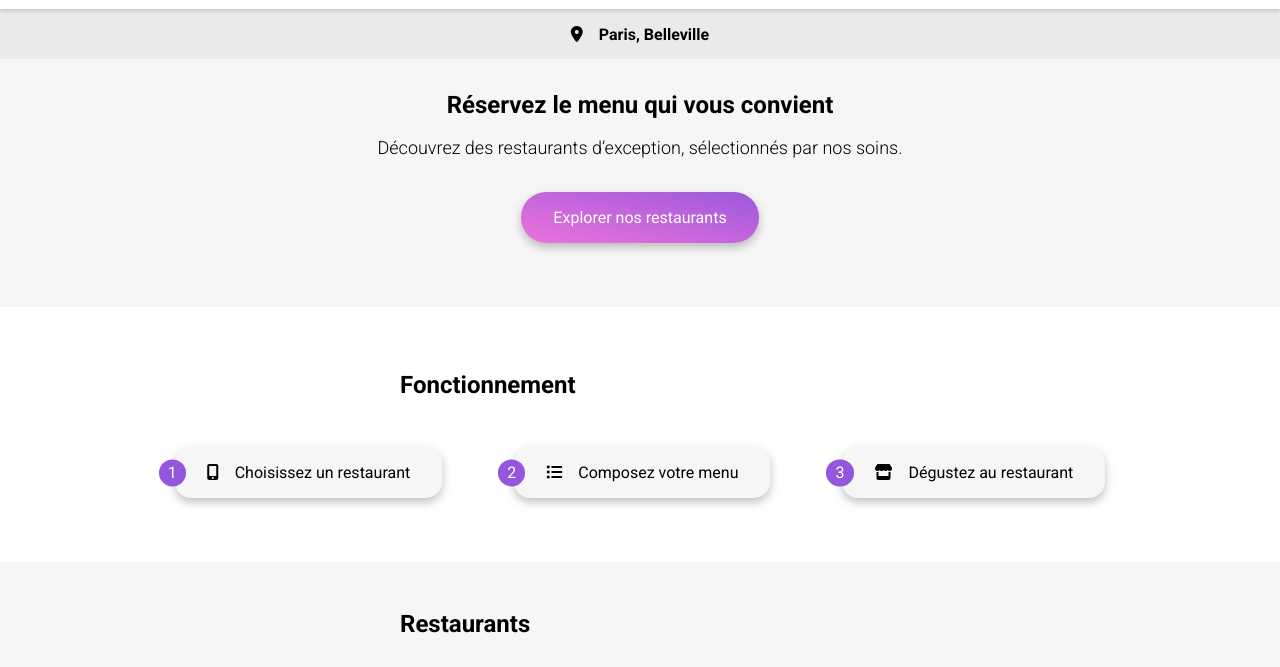
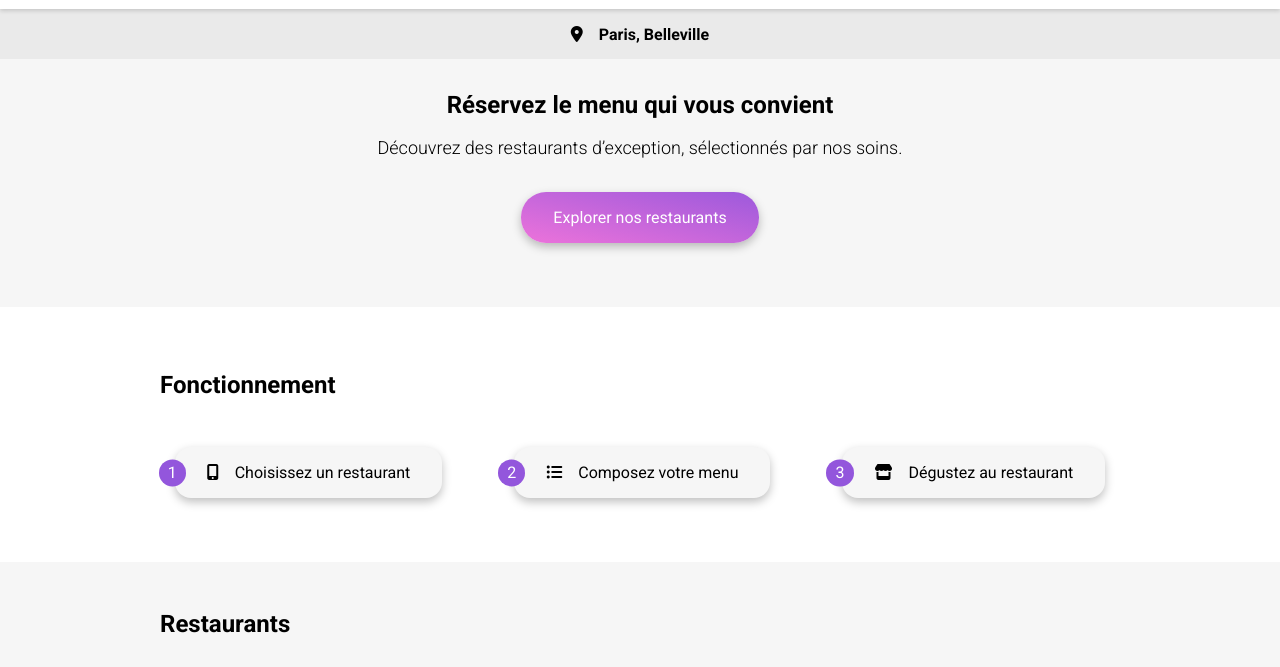
Before and after one commit to KnoweExp/OhMyFood-Projet3, a plain HTML site: page index.html in a window 1280 px wide. Shown: the part 87-754 px from the top of the page. Drawn offline with Linux system fonts and the light colour scheme; grey boxes are pictures that could not be loaded; a web font is replaced by a local one.

```diff
--- a/styles.css
+++ b/styles.css
@@ -115,7 +115,7 @@ header h1 {
 @media (min-width: 1000px) {
   .how-it-works-section h2 {
     padding: 4rem 0 3rem;
-    margin: 0 25rem 0;
+    margin: 0 10rem 0;
   }
 }
 @media (min-width: 2000px) {
@@ -184,7 +184,7 @@ header h1 {
 }
 @media (min-width: 1000px) {
   #homepage .restaurant-cards-section .restaurant-cards-title {
-    margin: 0 25rem 0;
+    margin: 0 10rem 0;
   }
 }
 @media (min-width: 2000px) {
```
Also changed, not shown: pages/Le_delice_des_sens.html (+1 -1 lines), 2 other files.
